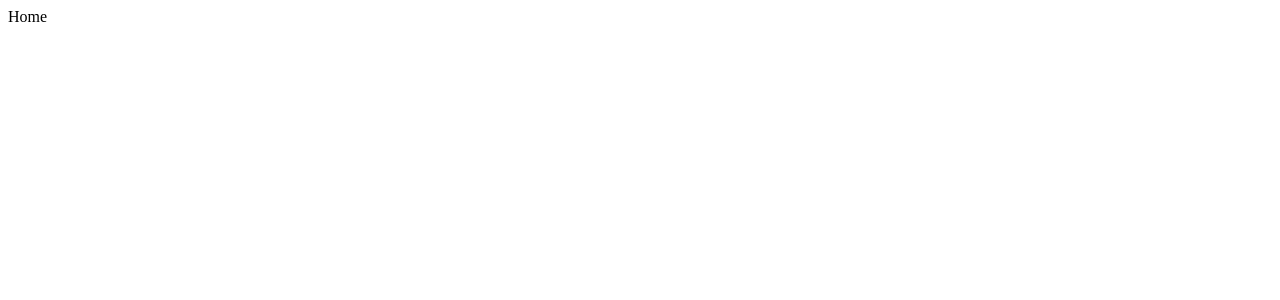
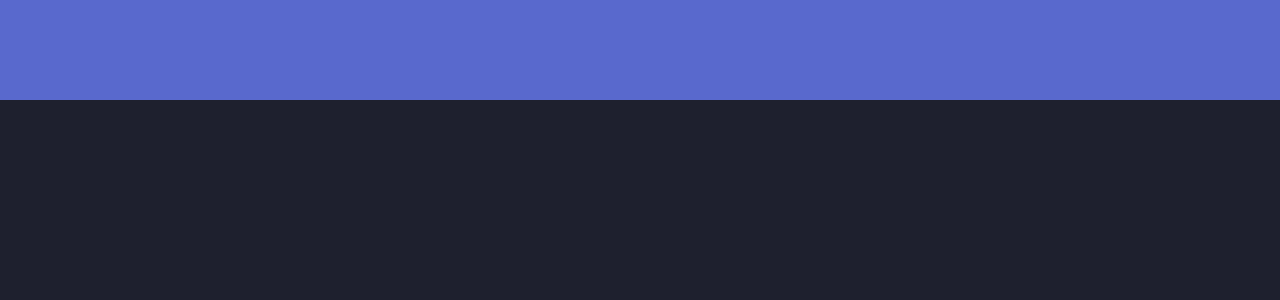
Before and after one commit to AleksaGrocic/AleksaGrocic.github.io, a React (Create React App) app in the folder portfolio-website/: page / in a window 1280 px wide. Shown: the top 300 px of the page. Built offline with nearby package versions, Linux system fonts and the light colour scheme.

Commit message:
Header changes

```diff
--- /dev/null
+++ b/portfolio-website/src/App.css
@@ -0,0 +1,10 @@
+body {
+  margin: 0;
+  background-color: #1e202e;
+}
+
+.header {
+  height: 100px;
+  width: 100%;
+  background-color: #5969cd;
+}
--- a/portfolio-website/src/App.tsx
+++ b/portfolio-website/src/App.tsx
@@ -1,10 +1,10 @@
-import React from 'react';
-import Home from './pages/Home';
+import React from "react";
+import Home from "./pages/Home";
+import "./App.css";
+import Header from "./components/Header";
 
 function App() {
-  return (
-    <Home/>
-  );
+  return <Header />;
 }
 
 export default App;
--- /dev/null
+++ b/portfolio-website/src/components/Header.tsx
@@ -0,0 +1,7 @@
+import React from "react";
+
+function Header() {
+  return <div className="header"></div>;
+}
+
+export default Header;
```
Also changed, not shown: 1 other file (tests, documents, lock files or other folders).
